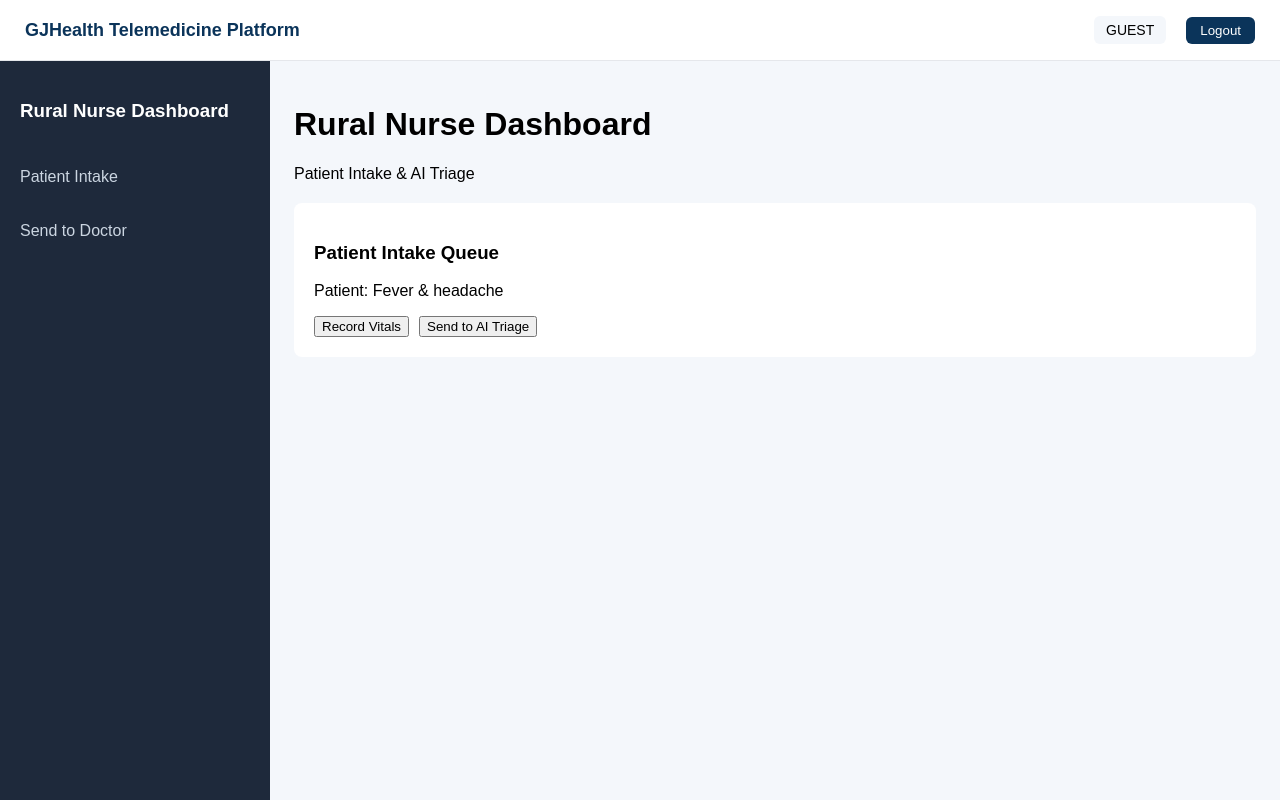
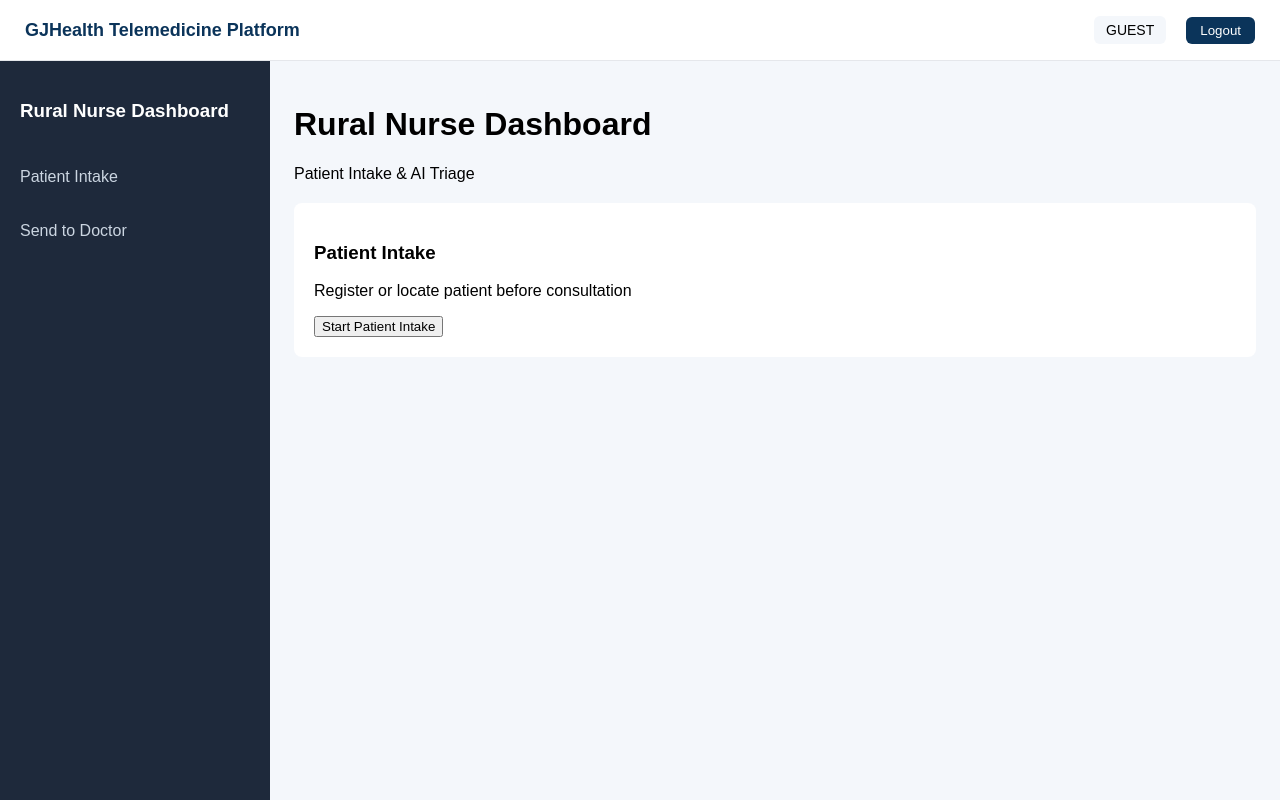
Before and after one commit to GJHKolwane/GJHealth-MVP-Dashboard, a React (Vite) app: page /rural-nurse in a window 1280 px wide. Built offline with nearby package versions, Linux system fonts and the light colour scheme.

Commit message:
Update RuralNurseDashboard.jsx

```diff
--- a/src/pages/RuralNurseDashboard.jsx
+++ b/src/pages/RuralNurseDashboard.jsx
@@ -1,47 +1,12 @@
 import React from "react";
-import { runAITriage, recordVitals } from "../services/clinicalApi";
+import { useNavigate } from "react-router-dom";
 
 const RuralNurseDashboard = () => {
 
-  const encounterId = "demo-encounter"; // temporary test value
+  const navigate = useNavigate();
 
-  const handleVitals = async () => {
-    try {
-
-      const vitals = {
-        temperature: 38.2,
-        pulse: 92,
-        bloodPressure: "120/80"
-      };
-
-      const result = await recordVitals(encounterId, vitals);
-
-      console.log("Vitals stored", result);
-
-      alert("Vitals recorded");
-
-    } catch (err) {
-      console.error(err);
-      alert("Vitals failed");
-    }
-  };
-
-  const handleAITriage = async () => {
-
-    try {
-
-      const result = await runAITriage(encounterId);
-
-      console.log("AI triage result", result);
-
-      alert("AI triage completed");
-
-    } catch (err) {
-
-      console.error(err);
-      alert("AI triage failed");
-
-    }
+  const handlePatientIntake = () => {
+    navigate("/case");
   };
 
   return (
@@ -54,21 +19,20 @@ const RuralNurseDashboard = () => {
 
       <div style={{ marginTop: "20px" }}>
 
-        <div style={{ background: "#fff", padding: "20px", borderRadius: "8px" }}>
+        <div
+          style={{
+            background: "#fff",
+            padding: "20px",
+            borderRadius: "8px"
+          }}
+        >
 
-          <h3>Patient Intake Queue</h3>
+          <h3>Patient Intake</h3>
 
-          <p>Patient: Fever & headache</p>
+          <p>Register or locate patient before consultation</p>
 
-          <button
-            style={{ marginRight: "10px" }}
-            onClick={handleVitals}
-          >
-            Record Vitals
-          </button>
-
-          <button onClick={handleAITriage}>
-            Send to AI Triage
+          <button onClick={handlePatientIntake}>
+            Start Patient Intake
           </button>
 
         </div>
@@ -78,6 +42,7 @@ const RuralNurseDashboard = () => {
     </div>
 
   );
+
 };
 
 export default RuralNurseDashboard;
```
